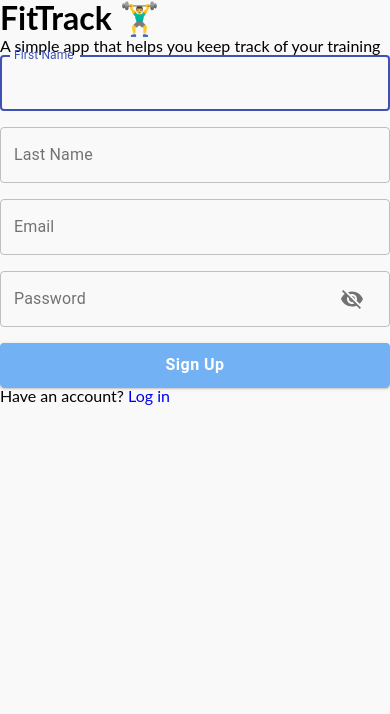
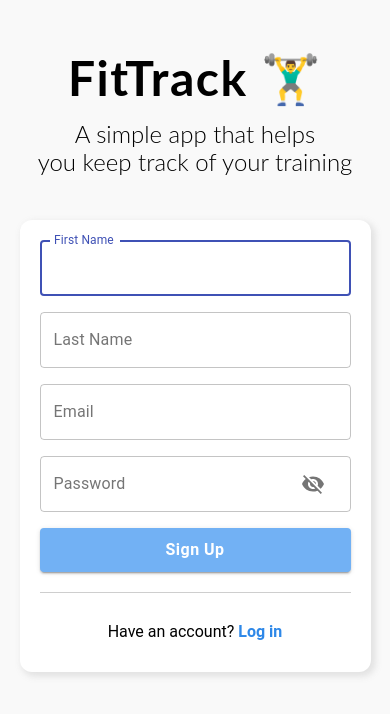
Before and after one commit to aaronjunehee/workout-log, a React (Create React App) app: page /signup in a window 390 px wide. Shown: the top 714 px of the page. Built offline with nearby package versions, Linux system fonts and the light colour scheme; no server answers.

Commit message:
fixing styles for signup section

```diff
--- a/src/styles/partials/_signup.scss
+++ b/src/styles/partials/_signup.scss
@@ -1,24 +1,41 @@
-form.signup {
+.signup-wrapper {
+  height: 100%;
+  width: 90%;
+  max-width: 1200px;
   margin: 0 auto;
-  width: 60%;
-  max-width: 500px;
+  display: flex;
+  justify-content: center;
+  align-items: center;
+  header {
+    flex: 0 1 auto;
+  }
+  form {
+    flex: 0 0 400px;
+  }
+}
+
+.signup-header {
+  text-align: left;
+  padding-right: 90px;
+  h1 {
+    font-size: 3rem;
+    letter-spacing: 1.5px;
+  }
+  p {
+    font-size: 1.5rem;
+    padding: 15px 0;
+    font-weight: 300;
+  }
+  .line-break {
+    display: block;
+  }
+}
+
+.signup-form {
   background-color: white;
   padding: 20px;
   border-radius: 12px;
   box-shadow: 3px 3px 7px 1px #88888838;
-  @media (max-width: 500px) {
-    width: 95%;
-  }
-
-  .close-button {
-    display: flex;
-    justify-content: flex-end;
-    a {
-      color: black;
-    }
-    a:hover {
-      color: #48c774;
-    }
 }
 
 .login-button-container {
@@ -36,4 +53,31 @@
   }
 }
 
+@media (max-width: 907px) {
+  .signup-wrapper {
+    justify-content: space-between;
   }
+  .signup-header {
+    padding-right: 0;
+  }
+}
+
+@media (max-width: 840px) {
+  .signup-wrapper {
+    flex-direction: column;
+    justify-content: flex-start;
+    margin-bottom: 20px;
+    header {
+      flex: 0 1 auto;
+      padding: 50px 0 30px;
+    }
+    form {
+      flex: 0 0 auto;
+      max-width: 400px;
+    }
+  }
+  .signup-header {
+    text-align: center;
+    padding-right: 90px;
+  }
+}
```
Lines whose indentation alone changed are shown as unchanged.
